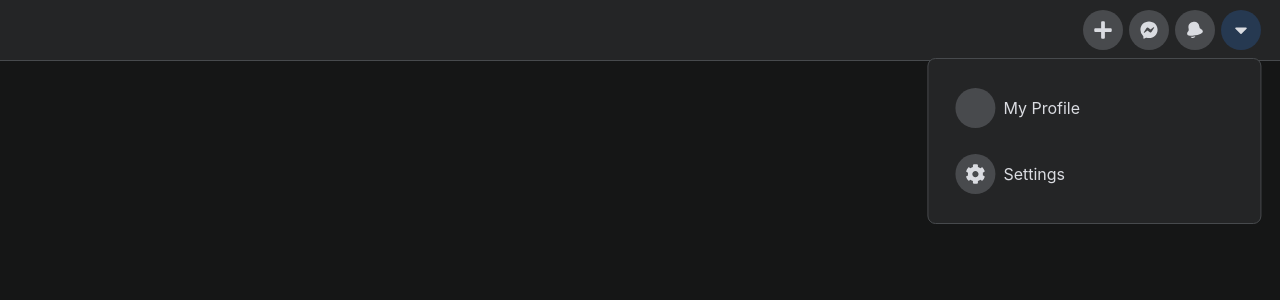
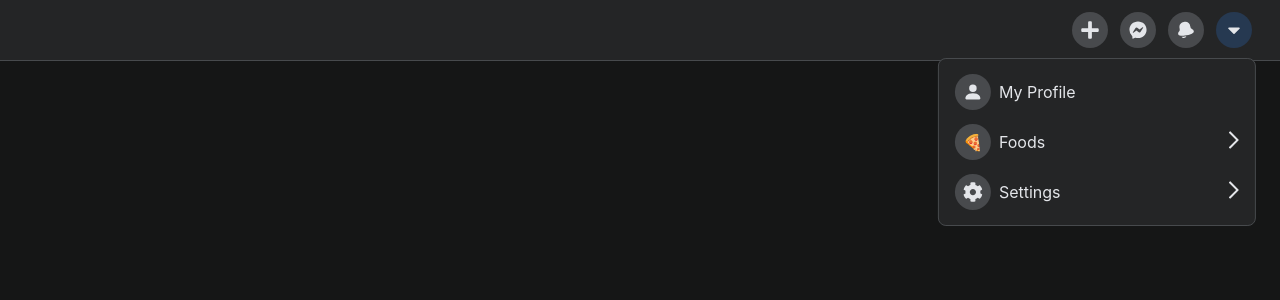
Before and after one commit to lasitha-amuwala/Facebook-Dropdown-Menu, a React (Create React App) app: page / in a window 1280 px wide. Both pictures are taken after a click on the link 1241 px from the left and 30 px from the top of the page. Shown: the top 300 px of the page. Built offline with nearby package versions, Linux system fonts and the light colour scheme.

Commit message:
created individual components

```diff
--- a/package.json
+++ b/package.json
@@ -9,6 +9,7 @@
     "classnames": "^2.3.1",
     "react": "^17.0.2",
     "react-dom": "^17.0.2",
+    "react-icons": "^4.2.0",
     "react-scripts": "4.0.3",
     "react-transition-group": "^4.4.2",
     "web-vitals": "^1.1.2"
--- a/src/Components/DropdownMenu.js
+++ b/src/Components/DropdownMenu.js
@@ -1,5 +1,6 @@
 import React, { useState, useEffect, useRef } from 'react';
 import { CSSTransition } from 'react-transition-group';
+import { BsFillPersonFill } from "react-icons/bs";
 
 import { ReactComponent as ArrowIcon } from '../icons/arrow.svg';
 import { ReactComponent as ChevronIcon } from '../icons/chevron.svg';
@@ -11,6 +12,20 @@ export const DropdownMenu = () => {
   const [menuHeight, setMenuHeight] = useState(null);
 
   const dropdownRef = useRef(null);
+
+  // from https://raw.githubusercontent.com/omnidan/node-emoji/master/lib/emoji.json
+  const foodIcons = {
+    hamburger: '🍔',
+    pizza: '🍕',
+    chicken: '🍗',
+    bread: '🍞',
+    fries: '🍟',
+    icecream: '🍦',
+    doughnut: '🍩',
+    cookie: '🍪',
+    cake: '🍰',
+    popcorn: '🍿',
+  };
 
   useEffect(() => {
     setMenuHeight(dropdownRef.current?.firstChild.offsetHeight);
@@ -43,7 +58,14 @@ export const DropdownMenu = () => {
         onEnter={calcHeight}
       >
         <div className="menu">
-          <DropdownItem>My Profile</DropdownItem>
+          <DropdownItem leftIcon={<BsFillPersonFill />}>My Profile</DropdownItem>
+          <DropdownItem
+            leftIcon={foodIcons['pizza']}
+            rightIcon={<ChevronIcon />}
+            goToMenu="food"
+          >
+            Foods
+          </DropdownItem>
           <DropdownItem
             leftIcon={<CogIcon />}
             rightIcon={<ChevronIcon />}
@@ -63,7 +85,7 @@ export const DropdownMenu = () => {
       >
         <div className="menu">
           <DropdownItem goToMenu="main" leftIcon={<ArrowIcon />}>
-            <h2>My Tutorial</h2>
+            <h2>Settings</h2>
           </DropdownItem>
           <DropdownItem leftIcon={<BoltIcon />}>HTML</DropdownItem>
           <DropdownItem>CSS</DropdownItem>
@@ -71,7 +93,7 @@ export const DropdownMenu = () => {
       </CSSTransition>
 
       <CSSTransition
-        in={activeMenu === 'settings'}
+        in={activeMenu === 'food'}
         timeout={500}
         classNames="menu-secondary"
         unmountOnExit
@@ -79,10 +101,13 @@ export const DropdownMenu = () => {
       >
         <div className="menu">
           <DropdownItem goToMenu="main" leftIcon={<ArrowIcon />}>
-            <h2>My Tutorial</h2>
+            <h2>Foods</h2>
           </DropdownItem>
-          <DropdownItem leftIcon={<BoltIcon />}>HTML</DropdownItem>
-          <DropdownItem>CSS</DropdownItem>
+          {Object.keys(foodIcons).map((food) => (
+            <DropdownItem leftIcon={foodIcons[food]}>
+              {food.split('_').join(' ')}
+            </DropdownItem>
+          ))}
         </div>
       </CSSTransition>
     </div>
--- a/src/Components/NavItem.js
+++ b/src/Components/NavItem.js
@@ -1,11 +1,11 @@
-import React, { useState } from "react";
+import React, { useState } from 'react';
 import classNames from 'classnames';
 
 export const NavItem = ({ icon, children }) => {
   const [open, setOpen] = useState(false);
 
   return (
-      <li className="nav-irem">
+    <li className="nav-item">
       <a
         href="#"
         className={classNames('icon-button', { active: open && children })}
--- a/src/index.css
+++ b/src/index.css
@@ -16,7 +16,7 @@ code {
 :root {
   --bg: #242526;
   --bg-accent: #484a4d;
-  --text-color: #dadce1;
+  --text-color: #e4e6ea;
   --nav-size: 60px;
   --border: 1px solid #474a4d;
   --border-radius: 8px;
@@ -62,8 +62,8 @@ a {
   height: var(--button-size);
   background-color: var(--bg-accent);
   border-radius: 50%;
-  padding: 5px;
-  margin: 3px;
+  padding: 3px;
+  margin: 8px 12px 8px 0px;
   display: flex;
   align-items: center;
   justify-content: center;
@@ -89,11 +89,11 @@ a {
   position: absolute;
   top: 58px;
   width: 300px;
-  transform: translateX(-87%);
+  transform: translateX(-45%);
   background-color: var(--bg);
   border: var(--border);
   border-radius: var(--border-radius);
-  padding: 1rem;
+  padding: 8px;
   overflow: hidden;
   transition: height var(--speed) ease;
 }
@@ -104,7 +104,7 @@ a {
   align-items: center;
   border-radius: var(--border-radius);
   transition: background var(--speed);
-  padding: 0.5rem;
+  padding: 0px 8px;
 }
 
 .menu-item .icon-button {
@@ -121,6 +121,8 @@ a {
 
 .icon-right {
   margin-left: auto;
+  width: 10px;
+  fill: var(--text-color);
 }
 
 .menu {
@@ -150,9 +152,7 @@ a {
   transform: translateX(0%);
   transition: all var(--speed) ease;
 }
-.menu-secondary-exit {
 
-}
 .menu-secondary-exit-active {
   transform: translateX(110%);
   transition: all var(--speed) ease;
```
Also changed, not shown: 1 other file (tests, documents, lock files or other folders). Lines whose indentation alone changed are shown as unchanged.
